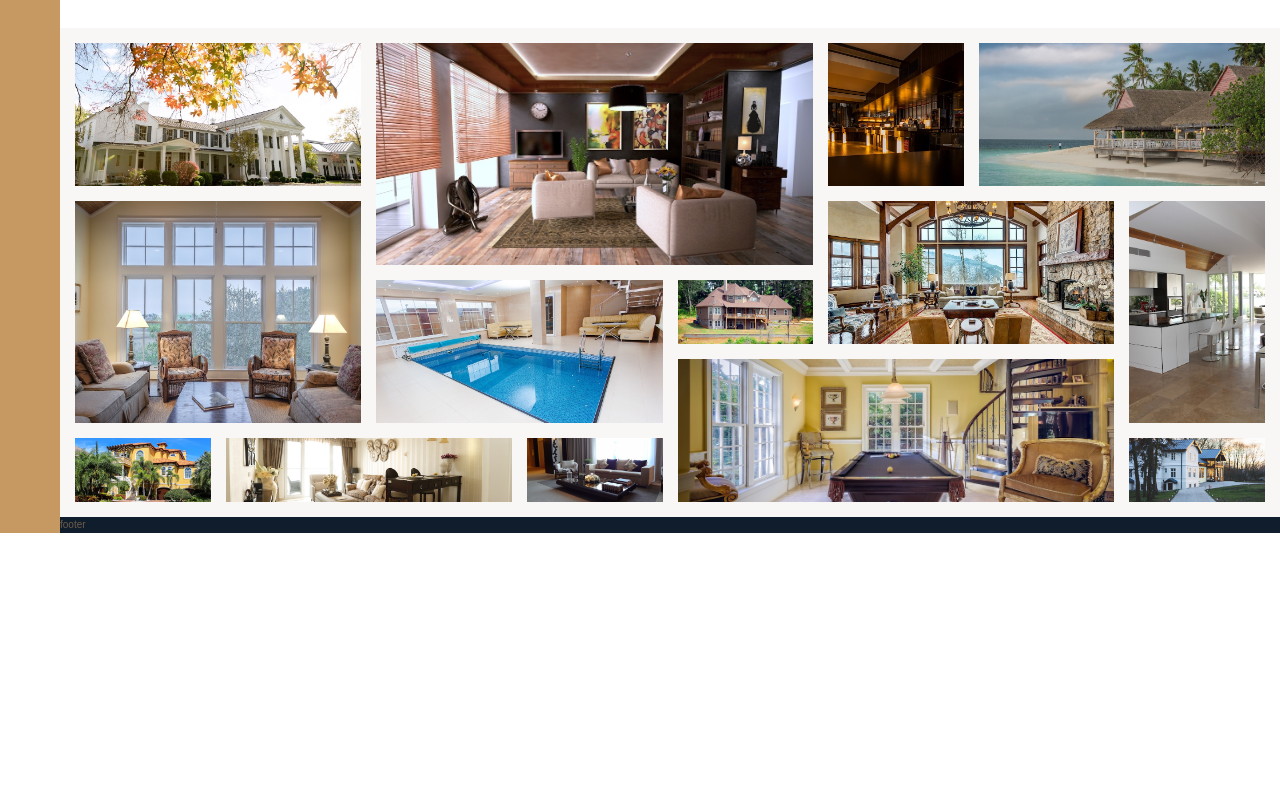
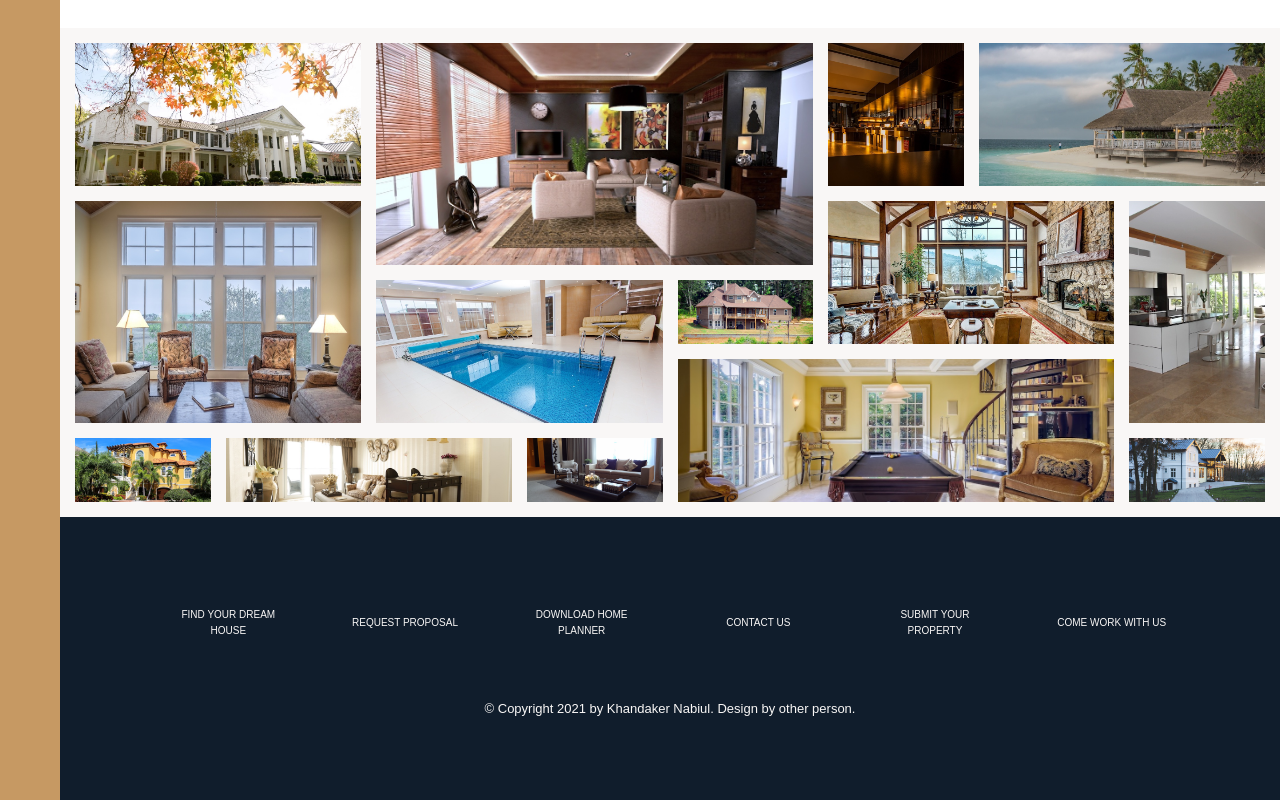
Before and after one commit to Khandaker007/home-booking-web, a React (Vite) app: page / in a window 1280 px wide. Shown: the part 2950-3750 px from the top of the page. Before the commit the page ends 3483 px from the top, so only its background shows below. Built offline with nearby package versions, Linux system fonts and the light colour scheme.

Commit message:
footer section complete

```diff
--- a/src/pages/home-page/home-page.component.jsx
+++ b/src/pages/home-page/home-page.component.jsx
@@ -94,7 +94,17 @@ const HomePage = () =>{
             </section>
 
             <footer className="footer">
-                footer
+                <ul className="nav">
+                    <li className="nav__item"><a href="#" className="nav__link">Find your dream house</a></li>
+                    <li className="nav__item"><a href="#" className="nav__link">Request proposal</a></li>
+                    <li className="nav__item"><a href="#" className="nav__link">Download home planner</a></li>
+                    <li className="nav__item"><a href="#" className="nav__link">Contact us</a></li>
+                    <li className="nav__item"><a href="#" className="nav__link">Submit your property</a></li>
+                    <li className="nav__item"><a href="#" className="nav__link">Come work with us</a></li>
+                </ul>
+                <p className="copyright">
+                    &copy; Copyright 2021 by Khandaker Nabiul. Design by other person.
+                </p>
             </footer>
         </div>
 )}
--- a/src/pages/home-page/home-page.style.scss
+++ b/src/pages/home-page/home-page.style.scss
@@ -106,6 +106,7 @@
         height: 100%;
         width: 100%;
         object-fit: cover;
+        // display: block;
     }
     .gal-1{
         grid-column: 1 / 3;
@@ -168,4 +169,43 @@
 .footer{
     background-color: $color-secondary;
     grid-column: full-start / full-end;
+
+    padding: 8rem;
+    text-align: center;
+
+    .nav{
+        list-style: none;
+
+        display: grid;
+        grid-template-columns: repeat(auto-fit, minmax(10rem, 1fr));
+
+        // by flex
+        // display: flex;
+        // justify-content: space-between;
+
+
+
+        &__item{
+            padding: 1rem 2.6rem;
+            cursor: pointer;
+            align-self: center;
+            transition: all .2s;
+
+            &:hover{
+                background-color: $color-secondary-light;
+                transform: translateY(-2px);
+            }
+        }
+        &__link:link,
+        &__link:visited{
+            text-decoration: none;
+            color: $color-grey-light-1;
+            text-transform: uppercase;
+        }
+    }
+    .copyright{
+        font-size: 1.3rem;
+        color: $color-grey-light-1;
+        margin-top: 5rem;
+    }
 }
--- a/src/sass/variables.scss
+++ b/src/sass/variables.scss
@@ -4,6 +4,7 @@ $color-primary: #c69963;
 $color-primary-dark: #B28451;
 
 $color-secondary: #101d2c;
+$color-secondary-light: #15253a;
 
 $color-grey-light-1: #f9f7f6;
 $color-grey-light-2: #aaa;
```
